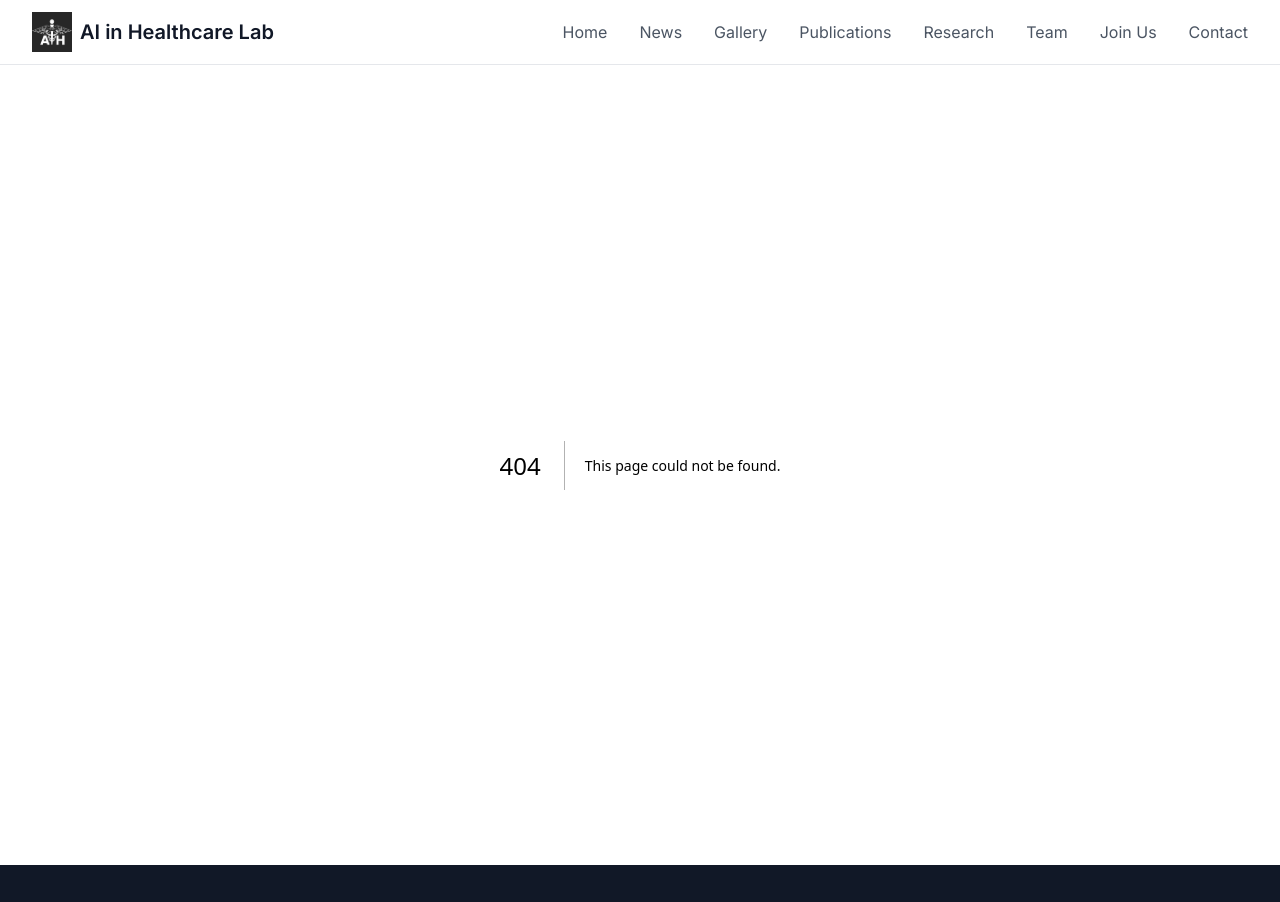
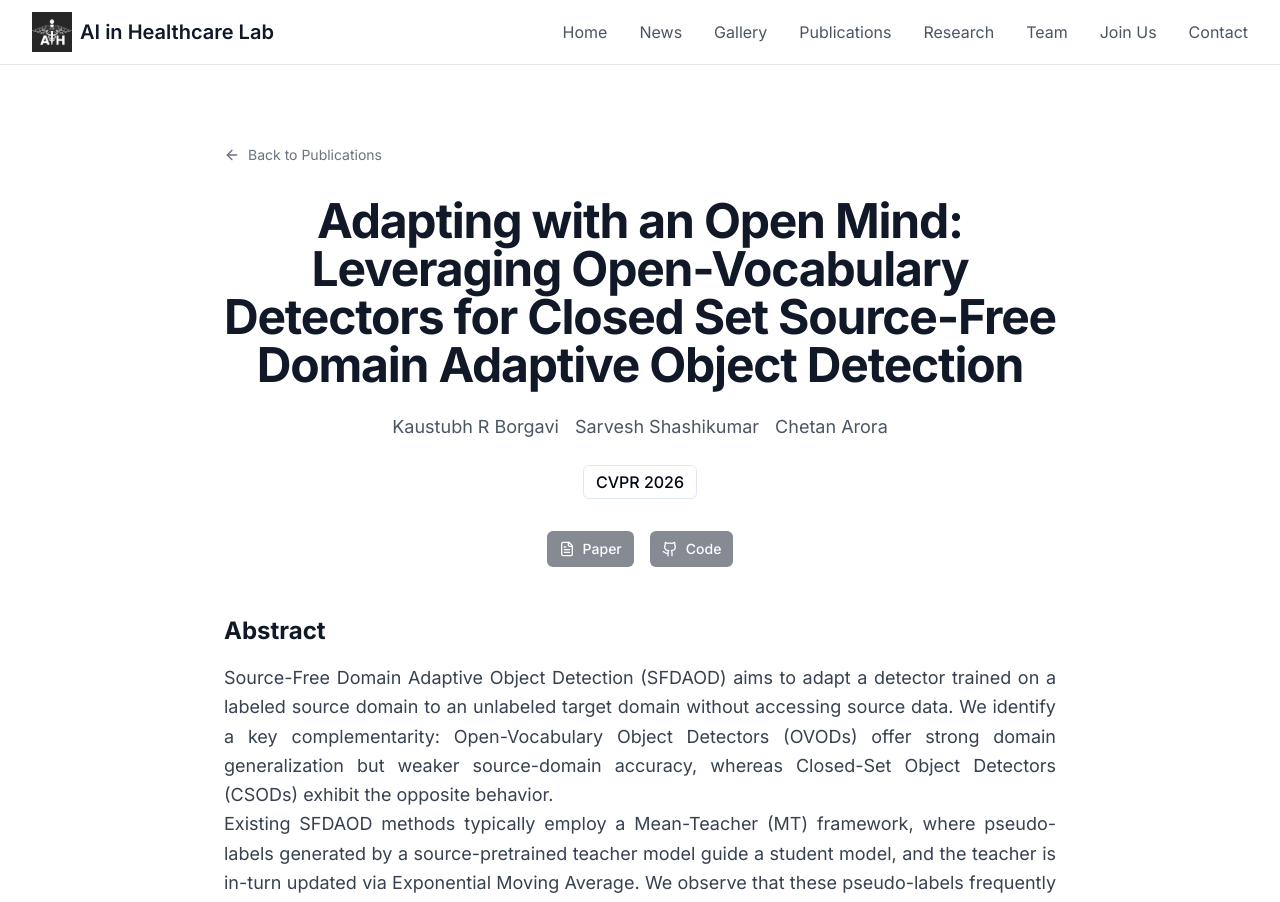
Before and after one commit to AiH-IITD/aih-iitd.github.io, a Next.js app: page /publications/adapting-with-an-open-mind in a window 1280 px wide. Before the commit this address had no page. Shown: the top 902 px of the page. Built offline with nearby package versions, Linux system fonts and the light colour scheme.

Commit message:
Create FMA project page.

```diff
--- /dev/null
+++ b/app/publications/adapting-with-an-open-mind/page.tsx
@@ -0,0 +1,97 @@
+
+import { Button } from "@/components/ui/button";
+import { Badge } from "@/components/ui/badge";
+import { Card, CardContent } from "@/components/ui/card";
+import { ArrowLeft, FileText, Github } from "lucide-react";
+import Link from "next/link";
+import Image from "next/image";
+
+export default function Adapt() {
+    return (
+        <main className="min-h-screen bg-white py-20">
+            <div className="max-w-4xl mx-auto px-4 sm:px-6 lg:px-8">
+                <Link href="/publications" className="inline-flex items-center text-sm text-gray-500 hover:text-gray-900 mb-8 transition-colors">
+                    <ArrowLeft className="mr-2 h-4 w-4" />
+                    Back to Publications
+                </Link>
+
+                {/* Title Section */}
+                <div className="text-center mb-12">
+                    <h1 className="text-3xl md:text-5xl font-bold text-gray-900 mb-6 tracking-tight">
+                        Adapting with an Open Mind: Leveraging Open-Vocabulary Detectors for Closed Set Source-Free Domain Adaptive Object Detection
+                    </h1>
+                    <div className="flex flex-wrap justify-center gap-4 text-lg text-gray-600 mb-6">
+                        <span>Kaustubh R Borgavi</span>
+                        <span>Sarvesh Shashikumar</span>
+                        <span>Chetan Arora</span>
+                    </div>
+                    <div className="flex justify-center items-center gap-2 mb-8">
+                        <Badge variant="outline" className="text-md py-1 px-3">CVPR 2026</Badge>
+                    </div>
+
+                    <div className="flex flex-wrap justify-center gap-4">
+                        <Button className="gap-2" disabled>
+                            <FileText className="h-4 w-4" />
+                            Paper
+                        </Button>
+                        <Button className="gap-2" disabled>
+                            <Github className="h-4 w-4" />
+                            Code
+                        </Button>
+                    </div>
+                </div>
+
+                {/* Abstract */}
+                <section className="mb-16">
+                    <h2 className="text-2xl font-bold text-gray-900 mb-4">Abstract</h2>
+                    <p className="text-gray-700 leading-relaxed text-lg text-justify">
+                        Source-Free Domain Adaptive Object Detection (SFDAOD) aims to adapt a detector trained on a labeled source domain to an unlabeled target domain without accessing source data. We identify a key complementarity: Open-Vocabulary Object Detectors (OVODs) offer strong domain generalization but weaker source-domain accuracy, whereas Closed-Set Object Detectors (CSODs) exhibit the opposite behavior.
+                    </p>
+                    <p className="text-gray-700 leading-relaxed text-lg text-justify">
+                        Existing SFDAOD methods typically employ a Mean-Teacher (MT) framework, where pseudo-labels generated by a source-pretrained teacher model guide a student model, and the teacher is in-turn updated via Exponential Moving Average. We observe that these pseudo-labels frequently carry a source-domain bias, which impedes effective target-domain adaptation. To address this, we propose a <strong>Dual-Branch Distillation framework</strong> that augments the student with two post-decoder projection heads: a main branch distilling from the source-pretrained teacher and an auxiliary branch distilling from an OVOD "anchor" model. The proposed design enables joint learning of domain-invariant features from the OVOD and domain-specific representations from the CSOD.
+                    </p>
+                    <p className="text-gray-700 leading-relaxed text-lg text-justify">
+                        Extensive experiments demonstrate consistent gains over prior state-of-the-art (SOTA), achieving <strong>+14.4%</strong> on Sim10k → Cityscapes, <strong>+11.5%</strong> on Kitti → Cityscapes, <strong>+4.7%</strong> on Cityscapes → Foggy-Cityscapes and <strong>+7.9%</strong> on Cityscapes → BDD100k.
+                    </p>
+                </section>
+
+                {/* Teaser Image Placeholder */}
+                <section className="mb-16">
+                    <div className="w-full bg-gray-50 rounded-xl overflow-hidden border border-gray-200 shadow-sm">
+                        <Image
+                            src="/images/paper-architectures/adapting-with-an-open-mind/adapting-with-an-open-mind.png"
+                            alt="Adapting with an Open Mind Architecture"
+                            width={1200}
+                            height={600}
+                            className="w-full h-auto"
+                            priority
+                        />
+                    </div>
+                    <p className="mt-4 text-center text-gray-500 italic">
+                        Our model architecture consisting of a Mean-Teacher (MT) framework where the student model contains a dual
+                        branch decoder, providing two sets of predictions for a given image. The CSOD teacher model is initialized with the same weights as that
+                        of the student and its weights are updated indirectly via Exponential Moving Average (EMA). We use GDINO [41] as our OVOD anchor
+                        model which distills domain-invariant representations to the student through the auxiliary branch whereas the CSOD teacher preserves the
+                        transferable, domain-specific features in the student through the main branch.
+                    </p>
+                </section>
+
+                {/* Citation */}
+                <section>
+                    <h2 className="text-2xl font-bold text-gray-900 mb-4">Citation</h2>
+                    <Card className="bg-gray-50 border-gray-200">
+                        <CardContent className="p-4 overflow-x-auto">
+                            <pre className="text-sm text-gray-700 font-mono whitespace-pre">{`@inproceedings{borgavi2026adapting,
+                                title={Adapting with an Open Mind: Leveraging Open-Vocabulary Detectors for Closed Set Source-Free Domain Adaptive Object Detection},
+                                author={Borgavi, Kaustubh R and Shashikumar, Sarvesh and Arora, Chetan},
+                                booktitle={IEEE/CVF Conference on Computer Vision and Pattern Recognition (CVPR), Findings Track},
+                                year={2026}
+                                }`}
+                            </pre>
+                        </CardContent>
+                    </Card>
+                </section>
+            </div>
+        </main>
+    );
+}
```
Also changed, not shown: lib/publications.json (+12 -2 lines), 1 other file (tests, documents, lock files or other folders).
